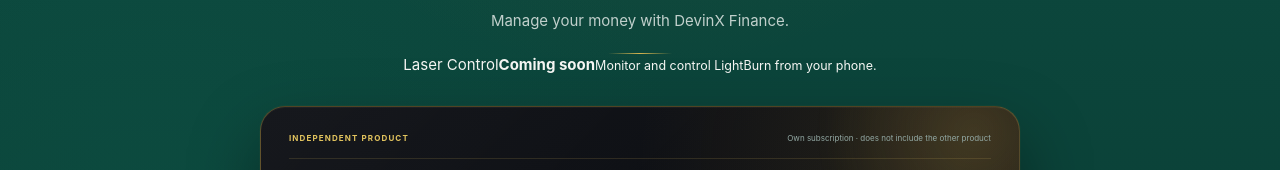
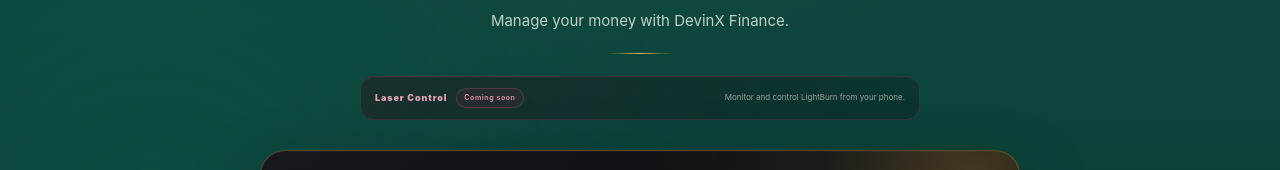
Before and after one commit to hassan80612/DEVINX, a Next.js app: page / in a window 1280 px wide. Shown: the part 265-435 px from the top of the page. Built offline with nearby package versions, Linux system fonts and the light colour scheme; no server answers.

Commit message:
Estilizar aviso público Laser Control em breve

```diff
--- a/src/components/HomeHub.module.css
+++ b/src/components/HomeHub.module.css
@@ -200,3 +200,18 @@
   .featureGrid{grid-template-columns:1fr}
   .featureLine strong{font-size:10px}
 }
+
+.laserSoon{
+  width:min(560px,100%);margin:22px auto 0;padding:11px 14px;
+  display:grid;grid-template-columns:auto auto 1fr;align-items:center;gap:9px;
+  border:1px solid rgba(151,62,92,.28);border-radius:14px;
+  background:linear-gradient(135deg,rgba(42,16,26,.44),rgba(8,27,27,.36));
+  box-shadow:inset 0 1px 0 rgba(255,255,255,.025)
+}
+.laserSoon span{color:#e2a2b8;font-size:9px;font-weight:950;letter-spacing:.10em}
+.laserSoon b{padding:4px 7px;border:1px solid rgba(198,92,128,.28);border-radius:999px;background:rgba(111,31,60,.18);color:#d488a2;font-size:7px;letter-spacing:.08em}
+.laserSoon small{color:#91a49f;font-size:8px;text-align:right;line-height:1.4}
+@media(max-width:560px){
+  .laserSoon{grid-template-columns:1fr auto;text-align:left}
+  .laserSoon small{grid-column:1/-1;text-align:left}
+}
```
